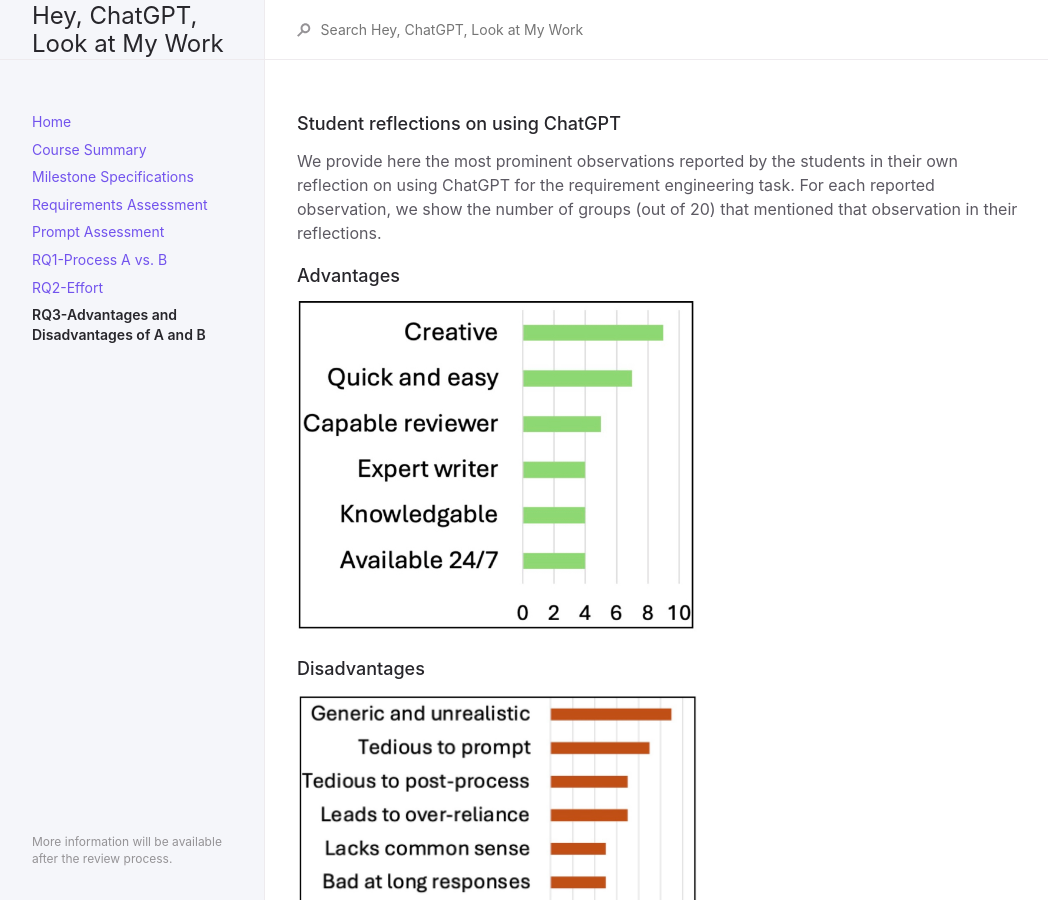
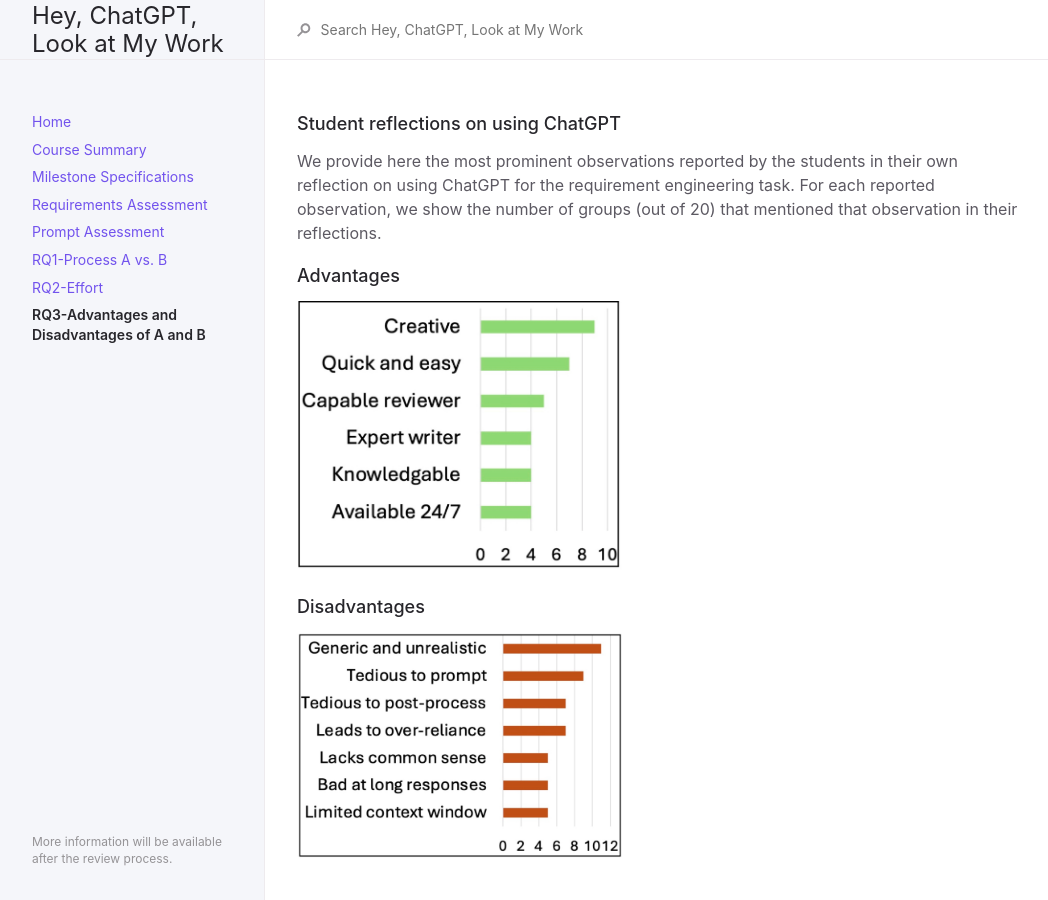
Before and after one commit to anonymousresearcher2020/anonymousresearcher2020.github.io, a Jekyll site: the page built from docs/RQ3.md, in a window 1280 px wide. Shown: the whole page, without its empty margins (107-1155 px from the left). Built offline with Jekyll 4.4.1, drawn with Linux system fonts in a browser that asks for light colours.

Commit message:
refactoring

```diff
--- a/docs/RQ3.md
+++ b/docs/RQ3.md
@@ -11,7 +11,7 @@ We provide here the most prominent observations reported by the students in thei
 For each reported observation, we show the number of groups (out of 20) that mentioned that observation in their reflections.
 
 ### Advantages
-<img src="../img/reflection-adv.jpg" alt="Advantages" width="400" height="200">
+<img src="../img/reflection-adv.jpg" alt="Advantages" width="325" height="226">
 
 ### Disadvantages
-<img src="../img/reflection-dis.jpg" alt="Disadvantages" width="400" height="200">
+<img src="../img/reflection-dis.jpg" alt="Disadvantages" width="325" height="226">
```
Also changed, not shown: docs/RQ1.md (+2 -1 lines), docs/prompt.md (+2 -1 lines), index.md (+2 -1 lines).
